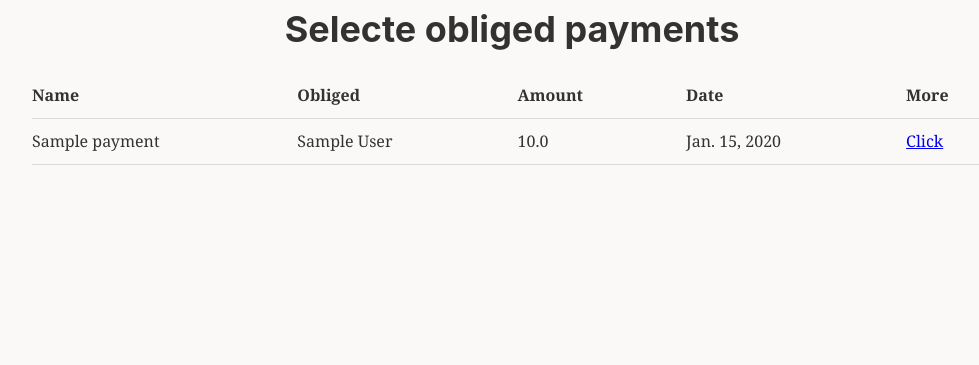
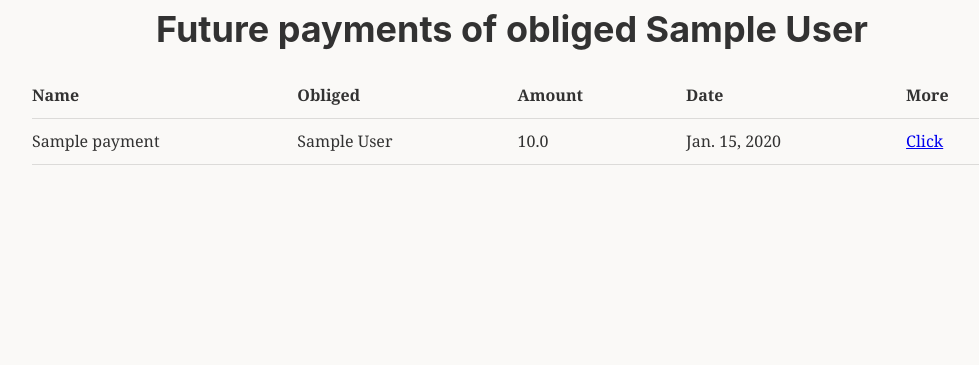
Before and after one commit to knaiskes/paymentReminder, a Django app: page /payments/obliged/1/ in a window 1280 px wide. Shown: the part 55-420 px from the top of the page, without its empty margins (128-1107 px from the left). Run offline with Django 3.2, Linux system fonts and the light colour scheme; tables that the repository leaves empty hold one stand-in row (values such as "Sample post").

Commit message:
fix h1 tags in history and obliged templates

```diff
--- a/payments/templates/payments/history.html
+++ b/payments/templates/payments/history.html
@@ -2,7 +2,7 @@
 {% extends "base.html" %}
 {% block content %}
 
-<h1 class="custom-h1"> Old Payments </h1>
+<h1 class="custom-h1"> Search for old payments </h1>
 
 <form name='\historyForm' method = "POST">
   {% csrf_token %}
--- a/payments/templates/payments/obliged.html
+++ b/payments/templates/payments/obliged.html
@@ -1,7 +1,7 @@
 {% extends "base.html" %}
 {% block content %}
 
-<h1 class="custom-h1">Selecte obliged payments</h1>
+<h1 class="custom-h1">Future payments of obliged {{ obliged.full_name }}</h1>
 
 <table>
   <tr>
```
